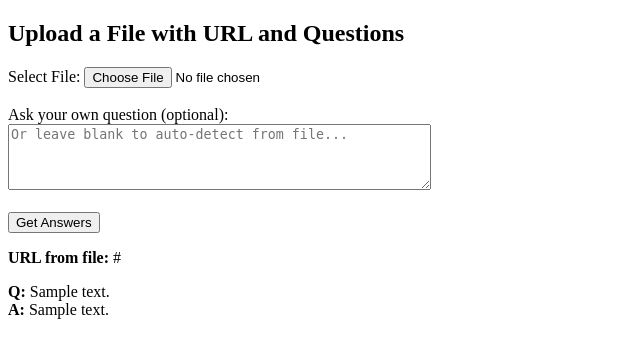
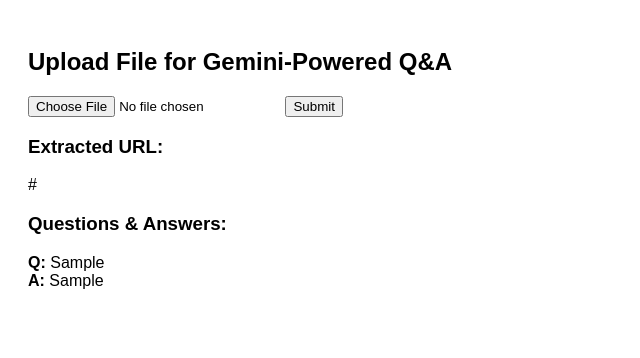
Before and after one commit to TOMENDRAKUMARSAHU/P2, a Flask app: template templates/index.html in a window 1280 px wide. Shown: the top 358 px of the page, without its empty margins (0-640 px from the left). Run offline with Flask 3, Linux system fonts and the light colour scheme; the template is opened without the code that fills it: most values are stand-ins (such as "Sample title", 1, 10 or a date in 2020).

Commit message:
Update index.html

```diff
--- a/templates/index.html
+++ b/templates/index.html
@@ -2,23 +2,22 @@
 <!DOCTYPE html>
 <html>
 <head>
-    <title>Gemini AI File Agent</title>
+  <title>Universal AI Agent</title>
 </head>
-<body>
-    <h2>Upload a File with URL and Questions</h2>
-    <form method="POST" enctype="multipart/form-data">
-        <label>Select File:</label>
-        <input type="file" name="file" required><br><br>
-        <label>Ask your own question (optional):</label><br>
-        <textarea name="user_question" rows="4" cols="50" placeholder="Or leave blank to auto-detect from file..."></textarea><br><br>
-        <input type="hidden" name="question_mode" value="auto">
-        <input type="submit" value="Get Answers">
-    </form>
-    {% if url %}
-        <p><strong>URL from file:</strong> {{ url }}</p>
-    {% endif %}
-    {% for q, a in answers %}
-        <p><strong>Q:</strong> {{ q }}<br><strong>A:</strong> {{ a }}</p>
+<body style="font-family: sans-serif; padding: 20px;">
+  <h2>Upload File for Gemini-Powered Q&A</h2>
+  <form method="POST" enctype="multipart/form-data">
+    <input type="file" name="file" required>
+    <button type="submit">Submit</button>
+  </form>
+
+  {% if result %}
+    <h3>Extracted URL:</h3>
+    <p>{{ result.url }}</p>
+    <h3>Questions & Answers:</h3>
+    {% for q, a in result.qa %}
+      <p><strong>Q:</strong> {{ q }}<br><strong>A:</strong> {{ a }}</p>
     {% endfor %}
+  {% endif %}
 </body>
 </html>
```
